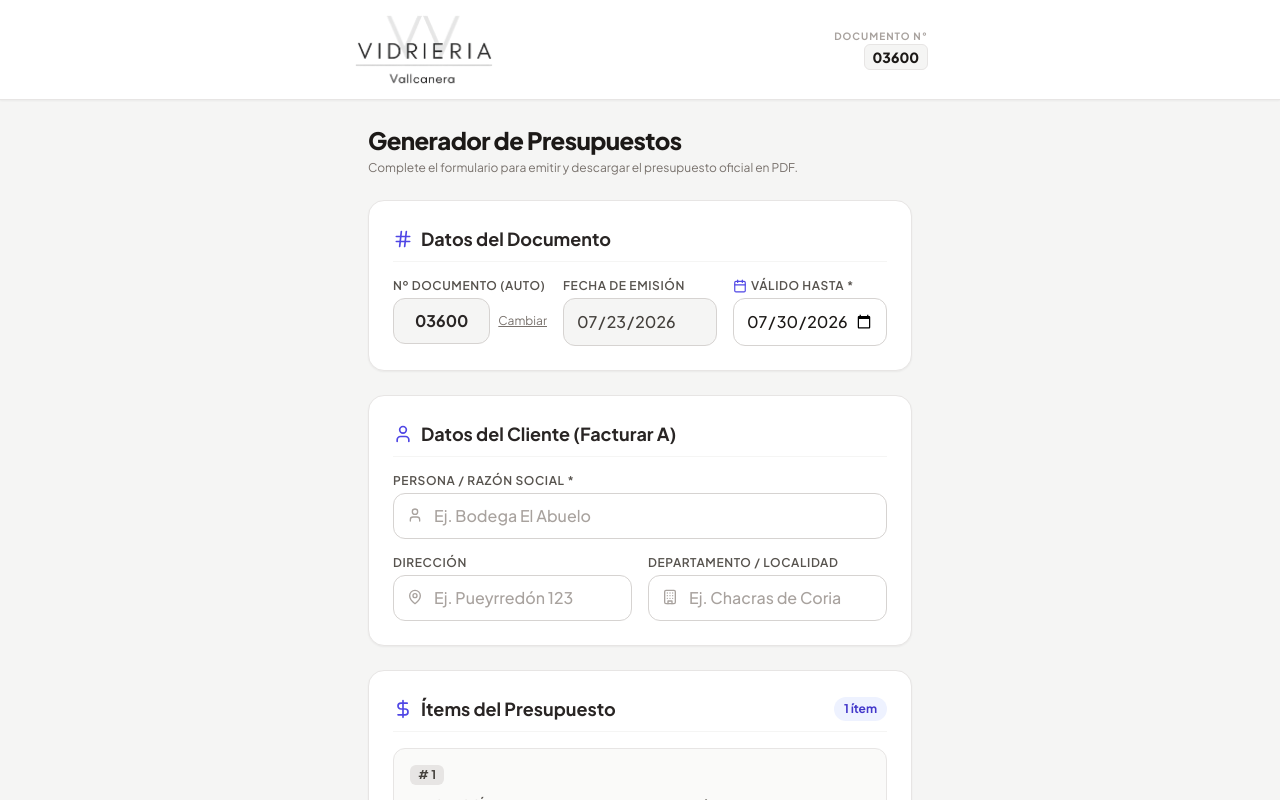
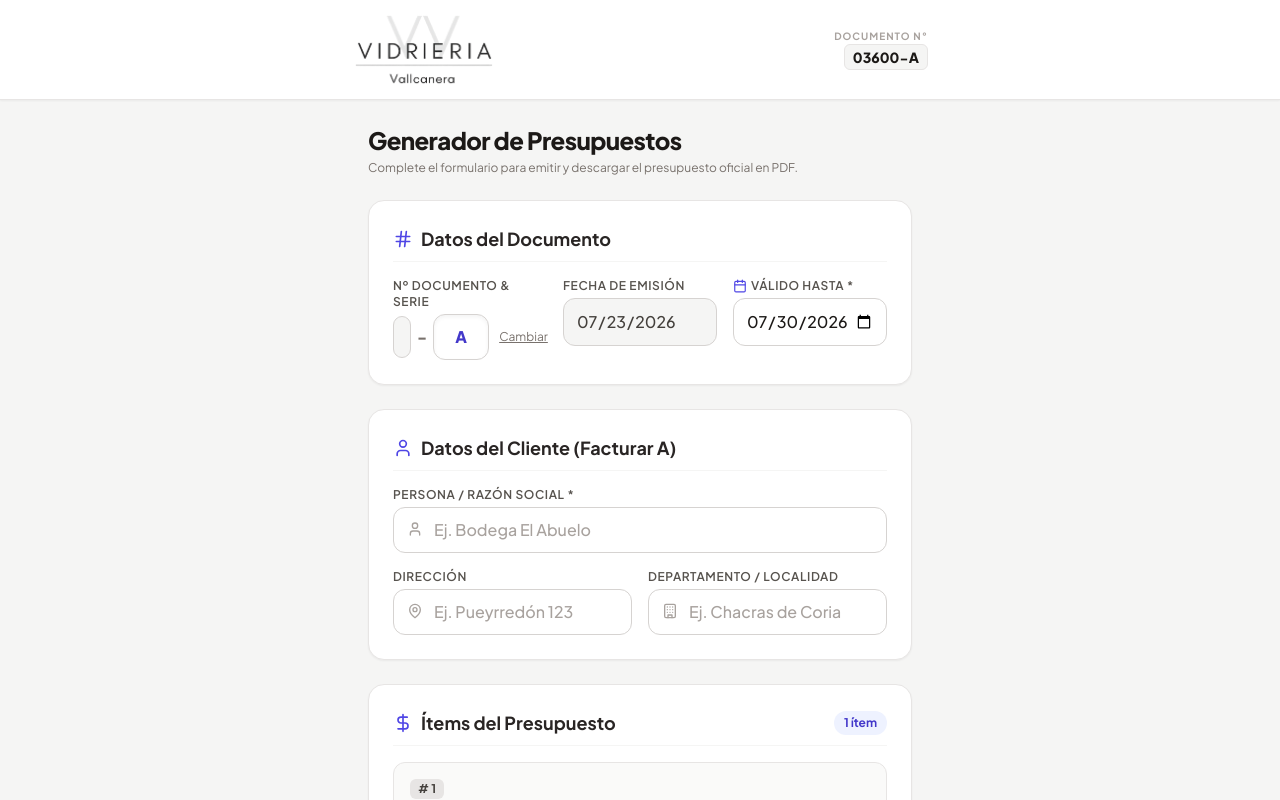
Before and after one commit to CamilaManita/presupuesto-app, a React (Vite) app: page / in a window 1280 px wide. Shown: the top 800 px of the page. Built offline with nearby package versions, Linux system fonts and the light colour scheme.

Commit message:
Add customizable series letter to document number (e.g. 03600-A)

```diff
--- a/src/App.jsx
+++ b/src/App.jsx
@@ -2,7 +2,7 @@ import React, { useState, useEffect } from 'react';
 import Logo from './components/Logo';
 import PresupuestoForm from './components/PresupuestoForm';
 import PdfPreviewModal from './components/PdfPreviewModal';
-import { getTodayDate, getDefaultValidUntil } from './utils/formatters';
+import { getTodayDate, getDefaultValidUntil, formatDocNumber } from './utils/formatters';
 
 export function App() {
   // Número incremental persistente en localStorage (inicio en 3600)
@@ -11,9 +11,16 @@ export function App() {
     return saved ? parseInt(saved, 10) : 3600;
   });
 
+  // Letra de serie persistente en localStorage (defecto 'A')
+  const [docSeriesLetter, setDocSeriesLetter] = useState(() => {
+    const saved = localStorage.getItem('vv_presupuesto_series_letter');
+    return saved ? saved.toUpperCase().charAt(0) : 'A';
+  });
+
   // Estado global del formulario
   const [formData, setFormData] = useState({
     docNumber: 3600,
+    docSeriesLetter: 'A',
     issueDate: getTodayDate(),
     validUntil: getDefaultValidUntil(7),
     clientName: '',
@@ -33,11 +40,13 @@ export function App() {
     envioAmount: 0
   });
 
-  // Mantener el docNumber sincronizado en el formData y localStorage
+  // Mantener el docNumber y docSeriesLetter sincronizados en el formData y localStorage
   useEffect(() => {
     localStorage.setItem('vv_presupuesto_doc_number', docNumber.toString());
-    setFormData(prev => ({ ...prev, docNumber }));
-  }, [docNumber]);
+    const validLetter = docSeriesLetter ? docSeriesLetter.toUpperCase().charAt(0) : 'A';
+    localStorage.setItem('vv_presupuesto_series_letter', validLetter);
+    setFormData(prev => ({ ...prev, docNumber, docSeriesLetter: validLetter }));
+  }, [docNumber, docSeriesLetter]);
 
   const [isPreviewOpen, setIsPreviewOpen] = useState(false);
 
@@ -80,7 +89,7 @@ export function App() {
               Documento N°
             </span>
             <span className="text-sm font-extrabold text-stone-900 bg-stone-100 px-2 py-0.5 rounded-md border border-stone-200 inline-block">
-              {String(docNumber).padStart(5, '0')}
+              {formatDocNumber(docNumber, docSeriesLetter)}
             </span>
           </div>
         </div>
@@ -100,6 +109,8 @@ export function App() {
         <PresupuestoForm
           formData={formData}
           setFormData={setFormData}
+          docSeriesLetter={docSeriesLetter}
+          setDocSeriesLetter={setDocSeriesLetter}
           onGeneratePdf={handleGeneratePdf}
           onResetDocNumber={handleResetDocNumber}
         />
--- a/src/components/PdfPreviewModal.jsx
+++ b/src/components/PdfPreviewModal.jsx
@@ -21,7 +21,7 @@ export const PdfPreviewModal = ({
     setIsGenerating(true);
 
     try {
-      const docNumStr = formatDocNumber(formData.docNumber);
+      const docNumStr = formatDocNumber(formData.docNumber, formData.docSeriesLetter);
       const cleanClientName = (formData.clientName || 'Cliente').replace(/[^a-zA-Z0-9]/g, '_');
       const filename = `Presupuesto_${docNumStr}_${cleanClientName}.pdf`;
 
@@ -74,7 +74,7 @@ export const PdfPreviewModal = ({
         {/* Modal Footer - Botón de Descargar PDF */}
         <div className="bg-white px-4 sm:px-6 py-4 border-t border-stone-200 flex flex-col sm:flex-row justify-between items-center gap-3 shrink-0">
           <div className="text-xs text-stone-500 text-center sm:text-left">
-            Presupuesto Nº <strong className="text-stone-800">{formatDocNumber(formData.docNumber)}</strong> listo para descargar.
+            Presupuesto Nº <strong className="text-stone-800">{formatDocNumber(formData.docNumber, formData.docSeriesLetter)}</strong> listo para descargar.
           </div>
 
           <div className="flex items-center gap-3 w-full sm:w-auto">
--- a/src/components/PdfTemplate.jsx
+++ b/src/components/PdfTemplate.jsx
@@ -5,6 +5,7 @@ import { formatCurrency, formatDocNumber } from '../utils/formatters';
 export const PdfTemplate = React.forwardRef(({ formData }, ref) => {
   const {
     docNumber,
+    docSeriesLetter,
     issueDate,
     validUntil,
     clientName,
@@ -45,7 +46,7 @@ export const PdfTemplate = React.forwardRef(({ formData }, ref) => {
           <div className="text-right text-stone-700 text-sm space-y-1 font-medium">
             <div className="flex justify-between gap-6">
               <span className="text-stone-500">Nº de Documento:</span>
-              <span className="font-bold text-stone-900">{formatDocNumber(docNumber)}</span>
+              <span className="font-bold text-stone-900">{formatDocNumber(docNumber, docSeriesLetter)}</span>
             </div>
             <div className="flex justify-between gap-6">
               <span className="text-stone-500">Fecha de Emisión:</span>
--- a/src/components/PresupuestoForm.jsx
+++ b/src/components/PresupuestoForm.jsx
@@ -5,6 +5,8 @@ import { formatCurrency } from '../utils/formatters';
 export const PresupuestoForm = ({
   formData,
   setFormData,
+  docSeriesLetter,
+  setDocSeriesLetter,
   onGeneratePdf,
   onResetDocNumber
 }) => {
@@ -70,20 +72,38 @@ export const PresupuestoForm = ({
         <div className="grid grid-cols-1 sm:grid-cols-3 gap-4">
           <div>
             <label className="block text-xs font-semibold text-stone-600 uppercase tracking-wider mb-1">
-              Nº Documento (Auto)
+              Nº Documento & Serie
             </label>
-            <div className="flex items-center gap-2">
+            <div className="flex items-center gap-1.5">
               <input
                 type="text"
                 readOnly
                 value={String(formData.docNumber).padStart(5, '0')}
-                className="w-full bg-stone-100 border border-stone-300 text-stone-800 font-bold px-3 py-2.5 rounded-xl text-center focus:outline-none"
+                className="w-full bg-stone-100 border border-stone-300 text-stone-800 font-bold px-2 py-2.5 rounded-xl text-center focus:outline-none text-sm"
               />
+              <span className="font-extrabold text-stone-500 text-base">-</span>
+              <div className="w-14 shrink-0">
+                <input
+                  type="text"
+                  maxLength={1}
+                  value={docSeriesLetter || ''}
+                  onChange={(e) => {
+                    const char = e.target.value.toUpperCase().replace(/[^A-Z]/g, '');
+                    setDocSeriesLetter(char);
+                  }}
+                  onBlur={() => {
+                    if (!docSeriesLetter) setDocSeriesLetter('A');
+                  }}
+                  placeholder="A"
+                  title="Letra de serie del documento (una sola letra)"
+                  className="w-full bg-white border border-stone-300 text-indigo-700 font-extrabold px-2 py-2.5 rounded-xl text-center uppercase focus:ring-2 focus:ring-indigo-500 focus:border-indigo-500 transition-all text-base shadow-inner"
+                />
+              </div>
               <button
                 type="button"
                 onClick={onResetDocNumber}
-                title="Reiniciar o ajustar número"
-                className="text-xs text-stone-500 underline hover:text-stone-800 whitespace-nowrap"
+                title="Reiniciar o ajustar número base"
+                className="text-xs text-stone-500 underline hover:text-stone-800 whitespace-nowrap pl-1"
               >
                 Cambiar
               </button>
--- a/src/utils/formatters.js
+++ b/src/utils/formatters.js
@@ -12,11 +12,12 @@ export const formatCurrency = (amount) => {
 };
 
 /**
- * Formatea número de documento a 5 dígitos (ej: 3600 -> 03600)
+ * Formatea número de documento a 5 dígitos + letra de serie (ej: 3600, 'A' -> 03600-A)
  */
-export const formatDocNumber = (num) => {
+export const formatDocNumber = (num, letter = 'A') => {
   const numericVal = parseInt(num, 10) || 3600;
-  return String(numericVal).padStart(5, '0');
+  const cleanLetter = (letter || 'A').toString().trim().toUpperCase().charAt(0) || 'A';
+  return `${String(numericVal).padStart(5, '0')}-${cleanLetter}`;
 };
 
 /**
```
